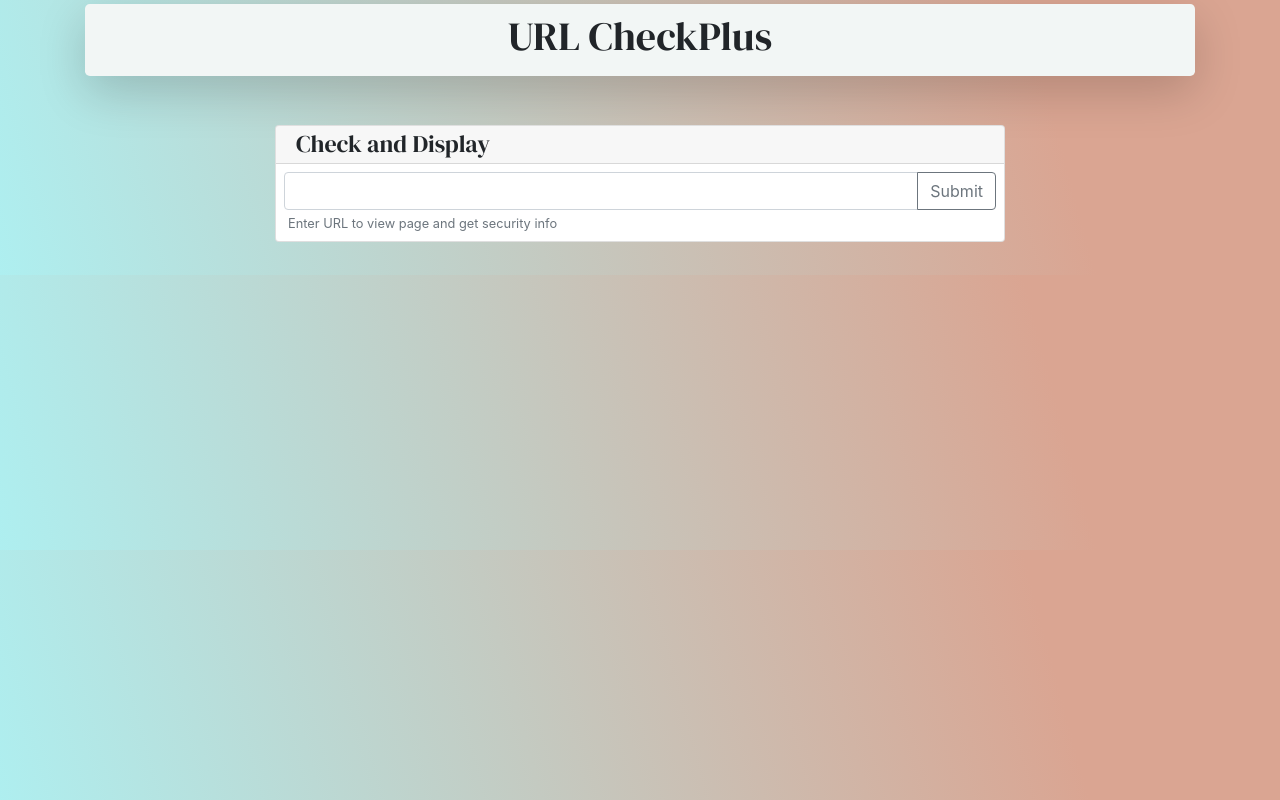
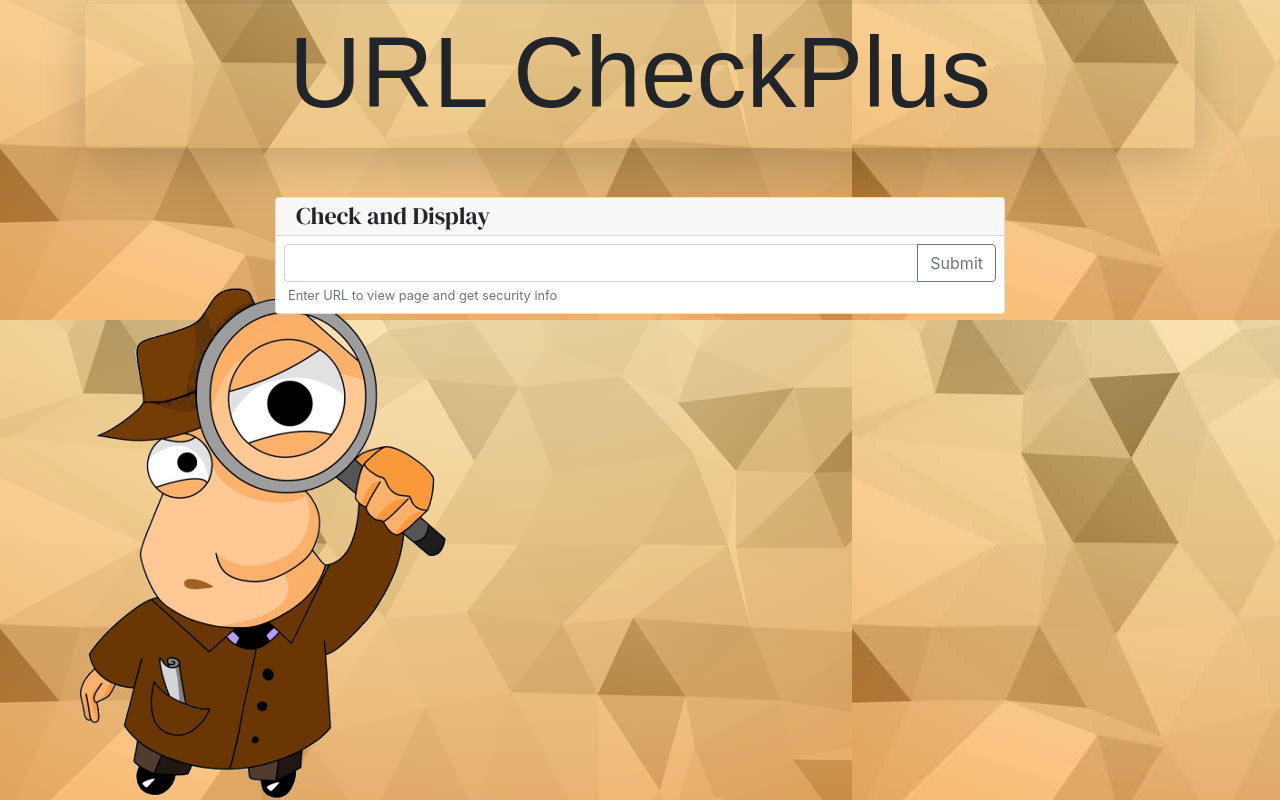
Before and after one commit to duanewayne76/superProject, a plain HTML site: page index.html in a window 1280 px wide. Drawn offline with nearby package versions, Linux system fonts and the light colour scheme.

Commit message:
final css

```diff
--- a/assets/css/style.css
+++ b/assets/css/style.css
@@ -1,11 +1,22 @@
 body {
-    background: rgb(218, 165, 146);
-    background: linear-gradient(255deg, rgba(218, 165, 146, 1) 19%, rgba(174, 239, 240, 1) 100%);
+
+    background-image: url("kisspng-stock-photography-detective-clip-art-illustration-dmitry-nazarenko-2-17-5be981e9ca5a52.9264880915420298018288.jpg.png"), url("1.jpg") ;
+  background-repeat: no-repeat, repeat;
+  background-attachment: fixed;
+  background-position: bottom left;
+
+
+
+
+
 }
 
-div.jumbotron {
-    background-color: #f2f6f5;
+.text-center { font-family: marker felt, fantasy;
+    font-size: 100px;
+
 }
+
+
 
 hr {
     width: 80vw;
@@ -20,14 +31,23 @@ h1 {
 }
 
 #answer {
-    background-color: #63707e;
+    background-color: white;
     width: 100%;
+    padding-left: 0px;
+    padding-right:0px;
 }
 
 #txt h2 {
-    color: white;
+    color: black;
+    font-family: 'DM Serif Display', serif;
+    font-size: 40px;
+
 }
 
 img {
     max-width: 45vw;
 }
+
+.jumbotron {
+    background-color: transparent !important;
+}
```
Also changed, not shown: assets/css/1.jpg (added), assets/css/kisspng-stock-photography-detective-clip-art-illustration-dmitry-nazarenko-2-17-5be981e9ca5a52.9264880915420298018288.jpg.png (added), 1 other file.
